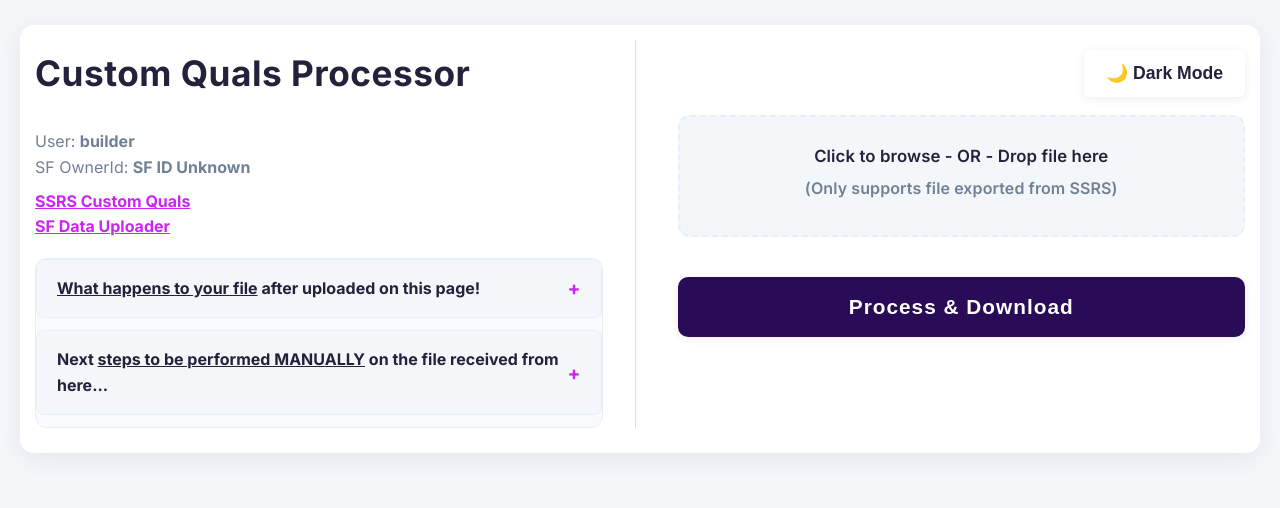
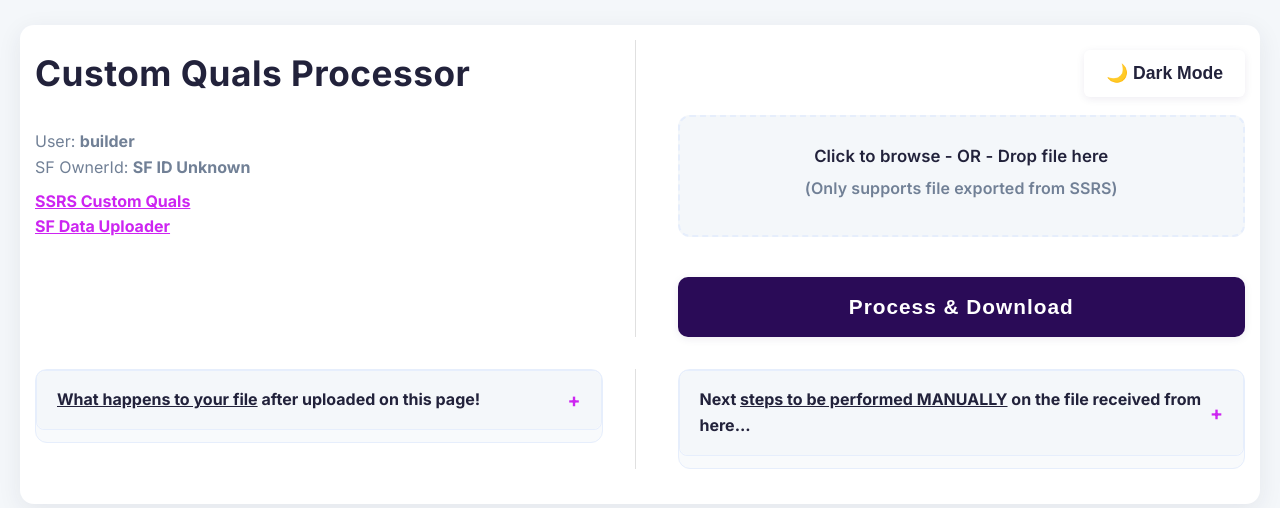
Before and after one commit to pankale2/custqual, a Flask app: page / in a window 1280 px wide. Shown: the top 508 px of the page. Run offline with Flask 3, Linux system fonts and the light colour scheme; some libraries are stand-ins or nearby versions.

Commit message:
Vertical lines aligned.

```diff
--- a/static/css/main.css
+++ b/static/css/main.css
@@ -55,6 +55,9 @@ body.dark-mode #survey-loi-container h3 {
     padding-right: 32px;
     flex: 1 1 0;
 }
+body.dark-mode .left-section {
+    border-right-color: #444;
+}
 .right-section {
     display: flex;
     flex-direction: column;
@@ -77,6 +80,10 @@ body.dark-mode #survey-loi-container h3 {
 @media (max-width: 900px) {
     .right-section {
         padding-left: 0;
+    }
+    .left-section {
+        border-right: none;
+        padding-right: 0;
     }
 }
 
@@ -244,6 +251,7 @@ button, input[type="submit"], button[type="button"] {
   overflow: hidden;
   box-sizing: border-box;
   margin: 0;
+  position: relative;
 }
 .upload.dragover {
   border-color: #cd25f1;
@@ -265,8 +273,8 @@ button, input[type="submit"], button[type="button"] {
 }
 .file-input {
   position: absolute;
-  inset: 0;
-  display: block;
+  top: 0;
+  left: 0;
   width: 100%;
   height: 100%;
   opacity: 0;
@@ -549,3 +557,50 @@ body.dark-mode #process-btn:hover:enabled {
 body.dark-mode .ssrs:hover {
     color: #6502f5 !important;
 }
+
+/* Bottom info row layout */
+.bottom-info-row {
+    display: flex;
+    flex-direction: row;
+    gap: 32px;
+    margin-top: 32px;
+    margin-bottom: 20px;
+}
+
+.bottom-info-left,
+.bottom-info-right {
+    flex: 1;
+    min-width: 0;
+}
+
+.bottom-info-left {
+    border-right: 1px solid #e0e0e0;
+    padding-right: 32px;
+}
+
+.bottom-info-right {
+    padding-left: 10px;
+}
+
+body.dark-mode .bottom-info-left {
+    border-right-color: #444;
+}
+
+@media (max-width: 900px) {
+    .right-section {
+        padding-left: 0;
+    }
+    .left-section {
+        border-right: none;
+        padding-right: 0;
+    }
+    .bottom-info-row {
+        flex-direction: column;
+        gap: 20px;
+    }
+    .bottom-info-left,
+    .bottom-info-right {
+        padding: 0;
+        border: none;
+    }
+}
--- a/templates/index.html
+++ b/templates/index.html
@@ -39,8 +39,33 @@
               <a class="ssrs" href="http://reports.lucidhq.com/Reports/report/Platform%20Ops/Custom%20Quals%20New%20Past%2024%20Hours" target="_blank" rel="noopener">SSRS Custom Quals</a></br>
               <a class="ssrs" href="https://cintgroup.lightning.force.com/lightning/n/Data_Uploader" target="_blank" rel="noopener">SF Data Uploader</a>
             </div>
-            <section class="info-card" aria-labelledby="infoTitle">
-                <details class="info-more">
+          </div>
+          <div class="right-section">
+            <button type="button" id="dark-mode-toggle" class="action-btn">🌙 Dark Mode</button>
+            <label class="upload" id="uploadArea" aria-describedby="uploadHelp" role="button" tabindex="0">
+              <div class="h3">Click to browse - OR - Drop file here </div>
+              <div class="small" id="uploadHelp">(Only supports file exported from SSRS)</div>
+              <input id="fileInput" class="file-input" name="file" type="file" accept=".xlsx" />
+            </label>
+            <div class="preview" id="preview" aria-hidden="true">
+              <div class="file-icon">📄</div>
+              <div class="meta">
+                <div class="name" id="fileName"></div>
+                <div class="size" id="fileSize"></div>
+              </div>
+              <button id="removeFile" class="remove" title="Remove selected file">Remove</button>
+            </div>
+            <div class="actions">
+              <input type="submit" id="process-btn" value="Process & Download" style="font-size: 1.3rem; padding: 18px 60px; font-weight: bold; letter-spacing: 1px; width: 100%;">
+            </div>
+          </div>
+        </div>
+
+        <!-- Bottom info sections -->
+        <div class="bottom-info-row">
+          <div class="bottom-info-left">
+            <section class="info-card">
+              <details class="info-more">
                 <summary><b><u>What happens to your file</u> after uploaded on this page!</b></summary>
                 <ul>
                   <li>Format the sheet to help further manual review of questions.
@@ -65,6 +90,10 @@
                   <li>Return the processed file (existing file name maintained, just added <code>timestamp</code> to the end).</li>
                 </ul>
               </details>
+            </section>
+          </div>
+          <div class="bottom-info-right">
+            <section class="info-card">
               <details class="info-more">
                 <summary><b>Next <u>steps to be performed MANUALLY</u> on the file received from here...</b></summary>
                 <ol>
@@ -80,26 +109,8 @@
               </details>
             </section>
           </div>
-          <div class="right-section">
-            <button type="button" id="dark-mode-toggle" class="action-btn">🌙 Dark Mode</button>
-            <label class="upload" id="uploadArea" aria-describedby="uploadHelp" role="button" tabindex="0">
-              <div class="h3">Click to browse - OR - Drop file here </div>
-              <div class="small" id="uploadHelp">(Only supports file exported from SSRS)</div>
-              <input id="fileInput" class="file-input" name="file" type="file" accept=".xlsx" />
-            </label>
-            <div class="preview" id="preview" aria-hidden="true">
-              <div class="file-icon">📄</div>
-              <div class="meta">
-                <div class="name" id="fileName"></div>
-                <div class="size" id="fileSize"></div>
-              </div>
-              <button id="removeFile" class="remove" title="Remove selected file">Remove</button>
-            </div>
-            <div class="actions">
-              <input type="submit" id="process-btn" value="Process & Download" style="font-size: 1.3rem; padding: 18px 60px; font-weight: bold; letter-spacing: 1px; width: 100%;">
-            </div>
-          </div>
         </div>
+
         <!-- Bottom button row -->
         <div style="display: flex; justify-content: space-between; align-items: center; margin-top: 10px; gap: 15px;">
           <!-- Left side buttons -->
```
